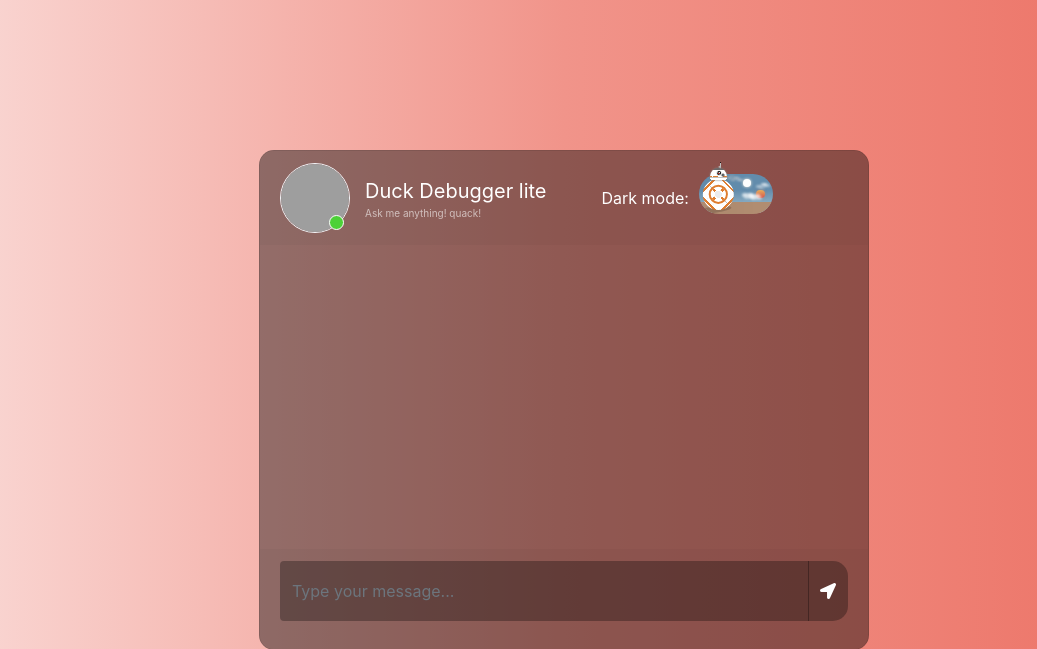
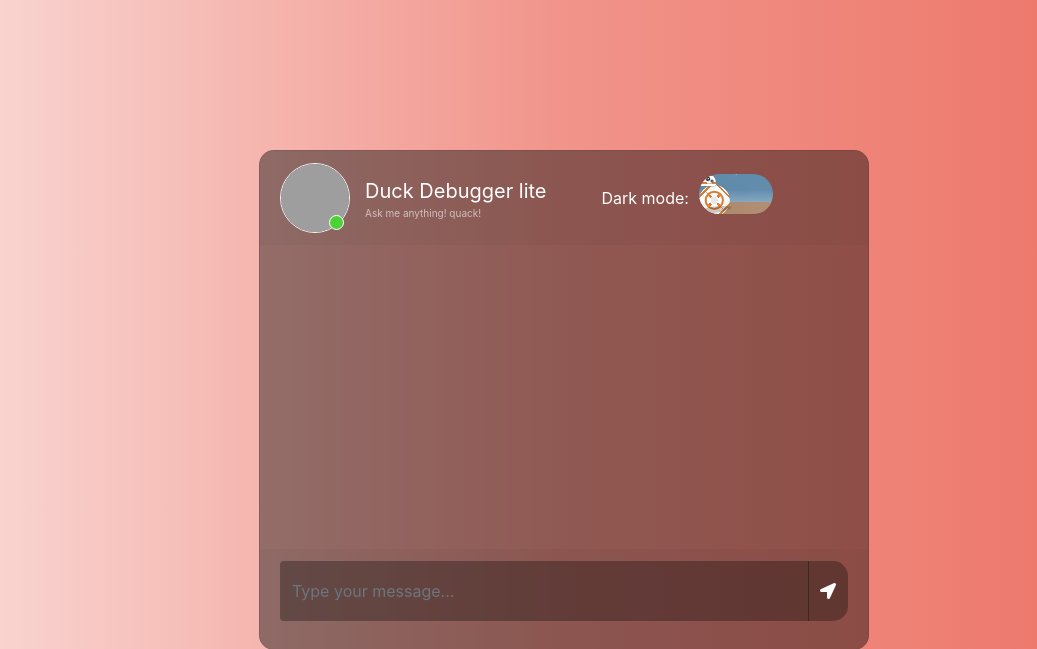
Before and after one commit to TrungMai2028/DuckDebuggerlite, a Flask app: page / in a window 1280 px wide. Shown: the top 649 px of the page, without its empty margins (76-1113 px from the left). Run offline with Flask 3, Linux system fonts and the light colour scheme; some libraries are stand-ins or nearby versions; grey boxes are pictures that could not be loaded.

Commit message:
update readme

```diff
--- a/app.py
+++ b/app.py
@@ -1,41 +1,45 @@
 from flask import Flask, render_template, request, jsonify
-
-
 from transformers import AutoModelForCausalLM, AutoTokenizer
 import torch
 
-
+# Initialize the tokenizer and model from the pre-trained DialoGPT-medium
 tokenizer = AutoTokenizer.from_pretrained("microsoft/DialoGPT-medium")
 model = AutoModelForCausalLM.from_pretrained("microsoft/DialoGPT-medium")
 
-app = Flask (__name__)
+# Create a Flask application instance
+app = Flask(__name__)
 
+# Define the route for the homepage
 @app.route("/")
 def index():
+    # Render the chat.html template when the homepage is accessed
     return render_template("chat.html")
 
+# Define the route for the chat function, supporting both GET and POST methods
 @app.route("/get", methods=["GET", "POST"])
 def chat():
+    # Get the user message from the form
     msg = request.form["msg"]
     input = msg
+    # Get the chat response and return it
     return get_Chat_response(input)
 
+# Function to generate a chat response
 def get_Chat_response(text):
-
-    # Let's chat for 5 lines
+    # Chat for 5 lines
     for step in range(5):
-        # encode the new user input, add the eos_token and return a tensor in Pytorch
+        # Encode the user input and add the end-of-sequence token, returning a tensor
         new_user_input_ids = tokenizer.encode(str(text) + tokenizer.eos_token, return_tensors='pt')
 
-        # append the new user input tokens to the chat history
+        # Append the new user input tokens to the chat history, if any
         bot_input_ids = torch.cat([chat_history_ids, new_user_input_ids], dim=-1) if step > 0 else new_user_input_ids
 
-        # generated a response while limiting the total chat history to 1000 tokens,
+        # Generate a response from the model, limiting the total chat history to 1000 tokens
         chat_history_ids = model.generate(bot_input_ids, max_length=1000, pad_token_id=tokenizer.eos_token_id)
 
-        # pretty print last ouput tokens from bot
+        # Decode and return the last output tokens from the bot, skipping special tokens
         return tokenizer.decode(chat_history_ids[:, bot_input_ids.shape[-1]:][0], skip_special_tokens=True)
 
-
+# Run the Flask application
 if __name__ == "__main__":
     app.run()
--- a/static/style.css
+++ b/static/style.css
@@ -957,6 +957,8 @@ border-radius: 0 0 15px 15px !important;
   transition: 0.7s;
 }
 
+/*BB8 */
+
 .bb8-toggle__star {
   position: absolute;
   width: 0.063em;
--- a/templates/chat.html
+++ b/templates/chat.html
@@ -6,10 +6,17 @@
 <html lang="en">
 	<head>
 		<title>Duck Debugger</title>
+		<!-- External CSS links -->
 		<link rel="stylesheet" href="https://stackpath.bootstrapcdn.com/bootstrap/4.1.3/css/bootstrap.min.css" integrity="sha384-MCw98/SFnGE8fJT3GXwEOngsV7Zt27NXFoaoApmYm81iuXoPkFOJwJ8ERdknLPMO" crossorigin="anonymous">
 		<link rel="stylesheet" href="https://use.fontawesome.com/releases/v5.5.0/css/all.css" integrity="sha384-B4dIYHKNBt8Bc12p+WXckhzcICo0wtJAoU8YZTY5qE0Id1GSseTk6S+L3BlXeVIU" crossorigin="anonymous">
+
+		<!-- jQuery library -->
 		<script src="https://ajax.googleapis.com/ajax/libs/jquery/3.3.1/jquery.min.js"></script>
+
+		<!-- Include local CSS file -->
 		<link rel="stylesheet" type="text/css" href="{{ url_for('static', filename='style.css')}}"/>
+
+		<!-- Latest jQuery version -->
 		<script src="https://code.jquery.com/jquery-3.6.0.min.js"></script>
 	</head>
 
@@ -17,42 +24,38 @@
 	<body>
 		<div class="container-fluid h-100">
 			<div class="row justify-content-center h-100">
+				<!-- Chat column -->
 				<div class="col-md-8 col-xl-6 chat">
 					<div class="card">
+						<!-- Chat header -->
 						<div class="card-header msg_head">
 							<div class="d-flex bd-highlight">
 								<div class="img_cont">
+									<!-- User avatar -->
 									<img src="https://encrypted-tbn0.gstatic.com/images?q=tbn:ANd9GcQXy1v7IKp76-N7SxsIyayLK_JQH1LHt9bG7w&s" class="rounded-circle user_img">
+									<!-- Online indicator -->
 									<span class="online_icon"></span>
 								</div>
 								<div class="user_info">
+									<!-- Chat title and subtitle -->
 									<div class="text-container">
 										<div>
 											<span class="inline-text">Duck Debugger lite</span>
 											<p>Ask me anything! quack!</p>
 										</div>
+										<!-- Dark mode toggle -->
 										<div><span class="dark-mode-text">Dark mode:</span></div>
 										<label class="bb8-toggle" for="myCheck">
+											<!-- Checkbox input -->
 											<input class="bb8-toggle__checkbox" type="checkbox" id="myCheck" onclick="myFunction()">
+											<!-- BB-8 themed toggle -->
 											<div class="bb8-toggle__container">
 												<div class="bb8-toggle__scenery">
+													<!-- Stars and decorative elements -->
 													<div class="bb8-toggle__star"></div>
 													<div class="bb8-toggle__star"></div>
-										  <div class="bb8-toggle__star"></div>
-										  <div class="bb8-toggle__star"></div>
-										  <div class="bb8-toggle__star"></div>
-										  <div class="bb8-toggle__star"></div>
-										  <div class="bb8-toggle__star"></div>
-										  <div class="tatto-1"></div>
-										  <div class="tatto-2"></div>
-										  <div class="gomrassen"></div>
-										  <div class="hermes"></div>
-										  <div class="chenini"></div>
-										  <div class="bb8-toggle__cloud"></div>
-										  <div class="bb8-toggle__cloud"></div>
-										  <div class="bb8-toggle__cloud"></div>
-										</div>
-										<div class="bb8">
+													<!-- BB-8 body parts -->
+													<div class="bb8"></div>
 													<div class="bb8__head-container">
 														<div class="bb8__antenna"></div>
 														<div class="bb8__antenna"></div>
@@ -60,6 +63,7 @@
 													</div>
 													<div class="bb8__body"></div>
 												</div>
+												<!-- Hidden elements for animation -->
 												<div class="artificial__hidden">
 													<div class="bb8__shadow"></div>
 												</div>
@@ -69,14 +73,17 @@
 								</div>
 							</div>
 						</div>
+						<!-- Chat messages container -->
 						<div id="messageFormeight" class="card-body msg_card_body">
-
-
+							<!-- Messages will be dynamically added here -->
 						</div>
+						<!-- Chat input area -->
 						<div class="card-footer">
 							<form id="messageArea" class="input-group">
+								<!-- Input field for typing messages -->
 								<input type="text" id="text" name="msg" placeholder="Type your message..." autocomplete="off" class="form-control type_msg" required/>
 								<div class="input-group-append">
+									<!-- Send button -->
 									<button type="submit" id="send" class="input-group-text send_btn"><i class="fas fa-location-arrow"></i></button>
 								</div>
 							</form>
@@ -86,20 +93,30 @@
 			</div>
 		</div>
 
+		<!-- JavaScript for dynamic behavior -->
 		<script>
 			$(document).ready(function() {
+				// Handle form submission
 				$("#messageArea").on("submit", function(event) {
+					// Get current time
 					const date = new Date();
 					const hour = date.getHours();
 					const minute = date.getMinutes();
-					const str_time = hour+":"+minute;
+					const str_time = hour + ":" + minute;
+
+					// Get user input
 					var rawText = $("#text").val();
 
-					var userHtml = '<div class="d-flex justify-content-end mb-4"><div class="msg_cotainer_send">' + rawText + '<span class="msg_time_send">'+ str_time + '</span></div><div class="img_cont_msg"><img src="https://i.ibb.co/d5b84Xw/Untitled-design.png" class="rounded-circle user_img_msg"></div></div>';
+					// Construct HTML for user message
+					var userHtml = '<div class="d-flex justify-content-end mb-4"><div class="msg_cotainer_send">' + rawText + '<span class="msg_time_send">' + str_time + '</span></div><div class="img_cont_msg"><img src="https://i.ibb.co/d5b84Xw/Untitled-design.png" class="rounded-circle user_img_msg"></div></div>';
 
+					// Clear input field
 					$("#text").val("");
+
+					// Append user message to chat window
 					$("#messageFormeight").append(userHtml);
 
+					// Send message to server via AJAX
 					$.ajax({
 						data: {
 							msg: rawText,
@@ -107,20 +124,23 @@
 						type: "POST",
 						url: "/get",
 					}).done(function(data) {
+						// Construct HTML for bot message
 						var botHtml = '<div class="d-flex justify-content-start mb-4"><div class="img_cont_msg"><img src="https://encrypted-tbn0.gstatic.com/images?q=tbn:ANd9GcQXy1v7IKp76-N7SxsIyayLK_JQH1LHt9bG7w&s" class="rounded-circle user_img_msg"></div><div class="msg_cotainer">' + data + " quack!" + '<span class="msg_time">' + str_time + '</span></div></div>';
+
+						// Append bot message to chat window
 						$("#messageFormeight").append($.parseHTML(botHtml));
-
 					});
 
+					// Prevent default form submission
 					event.preventDefault();
-
 				});
 			});
 
+			// Function to toggle dark mode
 			function myFunction() {
 				var checkBox = document.getElementById("myCheck");
-				var element = document.body;;
-				if (checkBox.checked == true){
+				var element = document.body;
+				if (checkBox.checked == true) {
 					element.classList.toggle("dark-mode");
 				} else {
 					element.classList.toggle("dark-mode");
```
Lines whose indentation alone changed are shown as unchanged.
